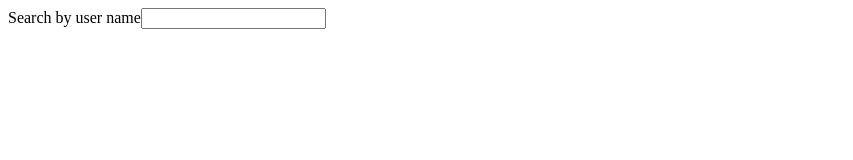
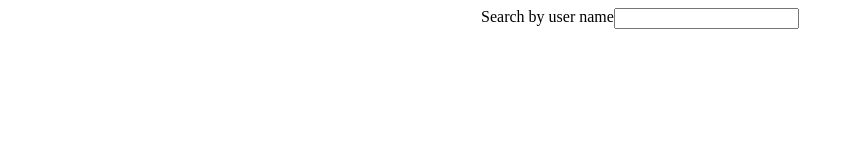
Before and after one commit to MichBrusilo/React_Users_Search, a website: page index.html in a window 1280 px wide. Shown: the whole page, without its empty margins (0-853 px from the left). Drawn offline with nearby package versions, Linux system fonts and the light colour scheme.

Commit message:
Update style.css

```diff
--- a/css/style.css
+++ b/css/style.css
@@ -1,5 +1,10 @@
 body {
   box-sizing: border-box;
+}
+
+form {
+  display: flex;
+  justify-content: center;
 }
 
 .allusers {
@@ -16,4 +21,6 @@ body {
   	justify-content: center;
   	flex-direction: column;
   	align-items: center;
+  	margin: 5px;
+  	padding: 5px;
 }
```
